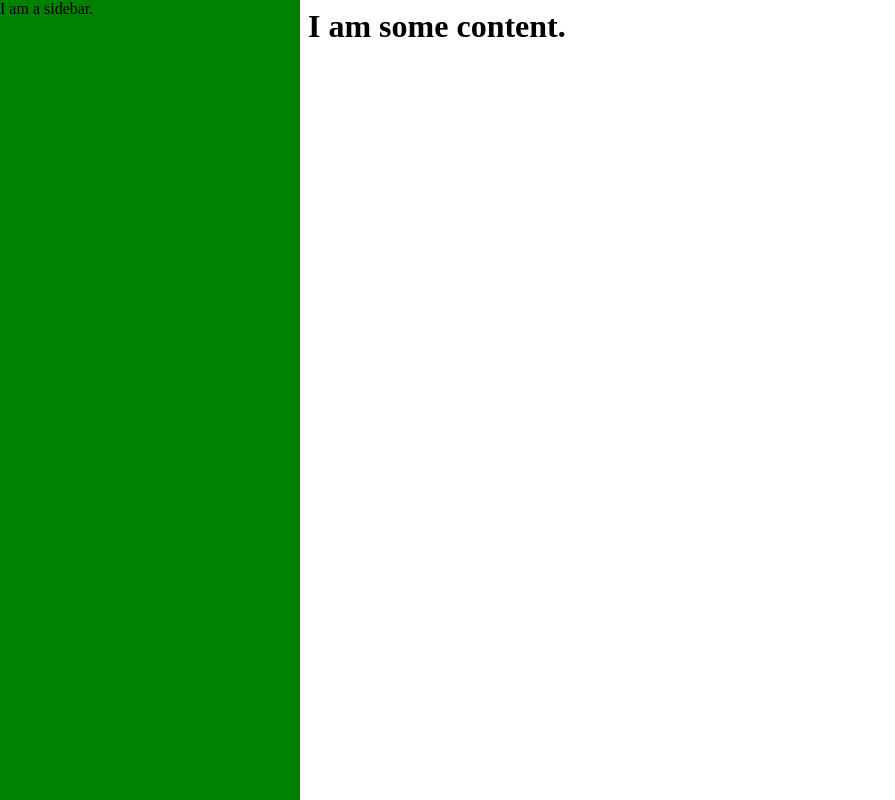
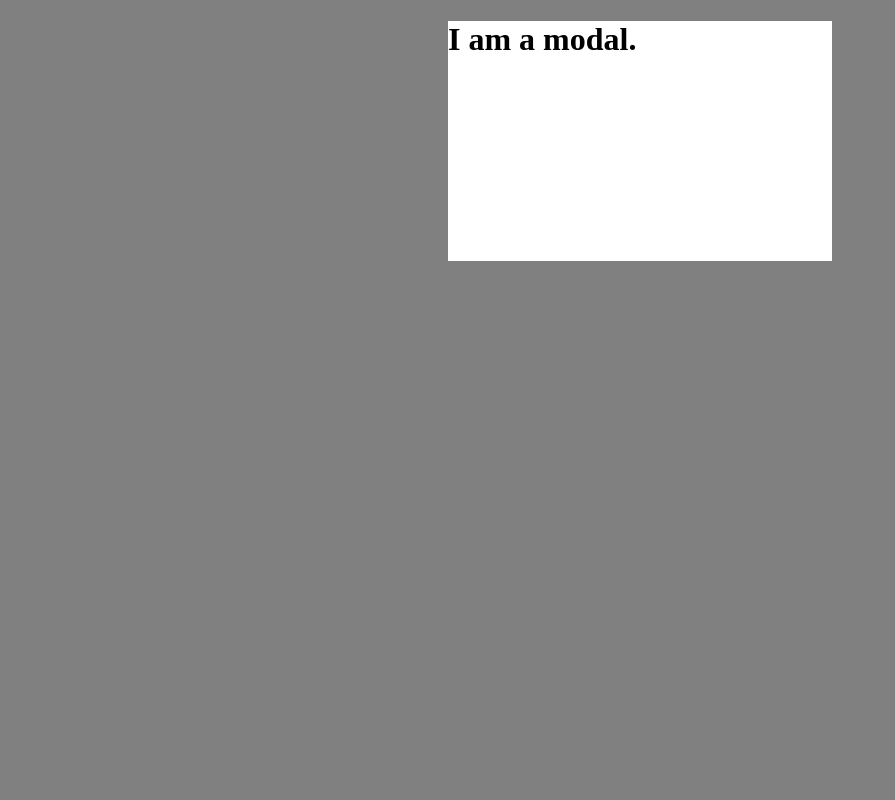
Before and after one commit to gdibble/modernReactWithRedux2019, a website: page streams/client/public/modal.html in a window 1280 px wide. Shown: the whole page, without its empty margins (0-895 px from the left). Drawn offline with Linux system fonts and the light colour scheme.

Commit message:
Section 21: modal.html with positioned modal

```diff
--- a/streams/client/public/modal.html
+++ b/streams/client/public/modal.html
@@ -1,5 +1,8 @@
 <head>
   <style type="text/css">
+    .content {
+      margin-left: 300px;
+    }
     .sidebar {
       position: fixed;
       top: 0;
@@ -8,12 +11,31 @@
       height: 100vh;
       background-color: green;
     }
-    .content {
-      margin-left: 300px;
+    .modal-body {
+      width: 30%;
+      height: 30%;
+      margin: auto;
+      background-color: white;
+    }
+    .modal {
+      z-index: 10;
+      position: fixed;
+      width: 100%;
+      height: 100%;
+      top: 0;
+      left: 0;
+      background-color: grey;
     }
   </style>
 </head>
 <body>
+  <div class="modal">
+    <div class="modal-body">
+      <h1>
+        I am a modal.
+      </h1>
+    </div>
+  </div>
   <div class="sidebar">
     I am a sidebar.
   </div>
```
